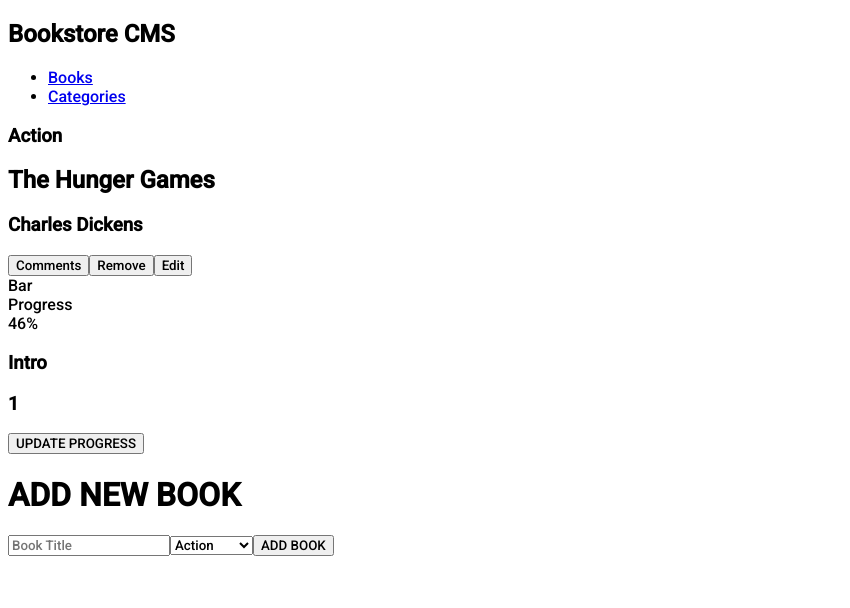
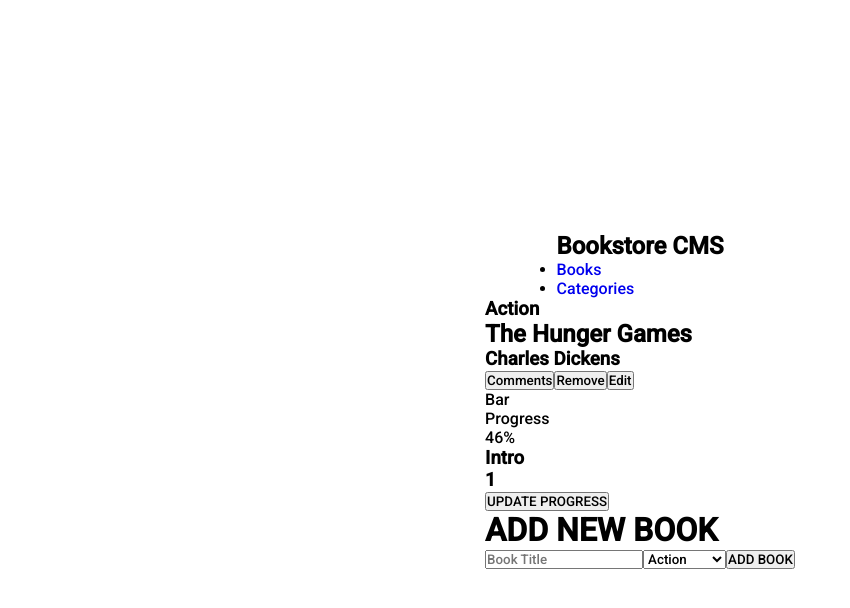
Before and after one commit to dgsierra/Bookstore-React-Redux, a React (Create React App) app: page / in a window 1280 px wide. Shown: the top 608 px of the page, without its empty margins (0-850 px from the left). Built offline with nearby package versions, Linux system fonts and the light colour scheme.

Commit message:
Add style navbar

```diff
--- /dev/null
+++ b/src/css/Navbar.css
@@ -0,0 +1,27 @@
+ul {
+    list-style: none;
+    text-decoration: none;
+}
+
+
+
+.navbar {
+    background-color: aqua;
+    display: flex;
+}
+
+.navbar-logo {
+    min-width: 200px;
+    color: #0290ff;
+    font-family: 'Montserrat', sans-serif;
+    background-color: blueviolet;
+}
+
+.navbar-elements {
+    display: flex;
+    flex-direction: row;
+    gap: 40px;
+    align-items: center;
+    width: 100%;
+    padding: 0 20px;
+}
--- a/src/index.css
+++ b/src/index.css
@@ -1,5 +1,18 @@
 @import url('https://fonts.googleapis.com/css2?family=Roboto:wght@500&display=swap');
+@import url('https://fonts.googleapis.com/css2?family=Montserrat:wght@300;500;700&display=swap');
 
 * {
   font-family: 'Roboto', sans-serif;
+  margin: 0;
+  padding: 0;
+  text-decoration: none;
 }
+
+.App {
+  display: flex;
+  flex-direction: column;
+  align-items: center;
+  justify-content: center;
+  height: 100vh;
+
+}
```
